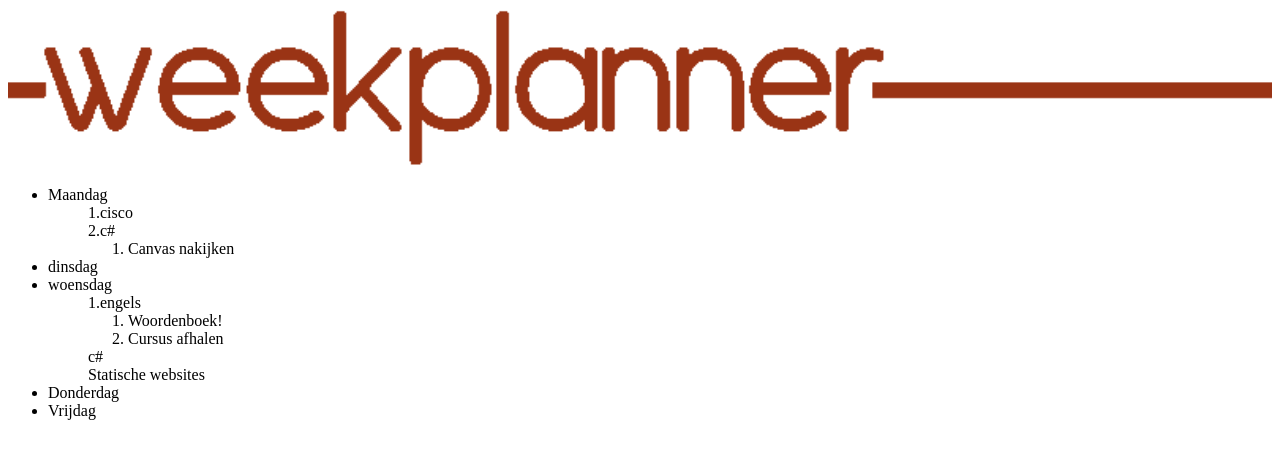
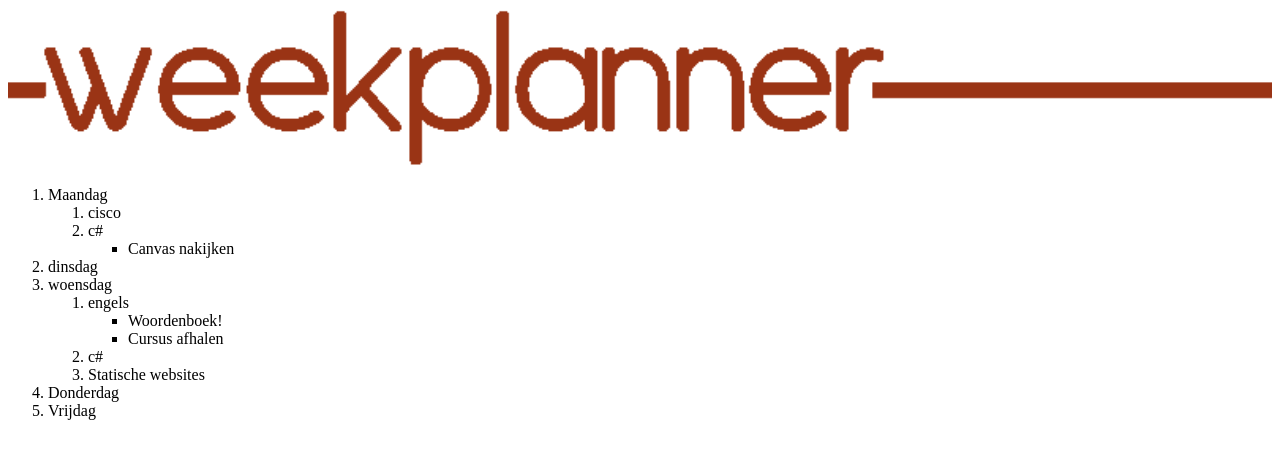
Before and after one commit to JordenDillen/IT-Topics-2, a plain HTML site: page Les 02/Les_02_Oefening_6.html in a window 1280 px wide. Drawn offline with Linux system fonts and the light colour scheme.

Commit message:
Oefening3+5+6 + bijhorende

```diff
--- a/Les 02/Les_02_Oefening_6.html
+++ b/Les 02/Les_02_Oefening_6.html
@@ -10,32 +10,35 @@
 
 <body>
     <img src="img/weekplanner.gif" alt="weekplanner tittel" width="100%" />
-    <ul>
+    <ol>
         <li>Maandag
-            <ol>1.cisco</ol>
-            <ol>2.c#
-                <ol>
+            <ol>
+            <li>cisco</li>
+            <li>c#
+                <ul>
                     <li>
                         Canvas nakijken
                     </li>
-                </ol>
-            </ol>
-
+                </ul>
+            </li>
+        </ol>
         </li>
         <li>dinsdag</li>
         <li>woensdag
-            <ol>1.engels
-                <ol>
+            <ol>
+                <li>engels
+                <ul>
                     <li>Woordenboek!</li>
                     <li>Cursus afhalen</li>
-                </ol>
-            </ol>
-            <ol>c#</ol>
-            <ol>Statische websites</ol>
+                </ul>
+            </li>
+            <li>c#</li>
+            <li>Statische websites</li>
+        </ol>
         </li>
         <li>Donderdag</li>
         <li>Vrijdag</li>
-    </ul>
+    </ol>
 </body>
 
 </html>
```
